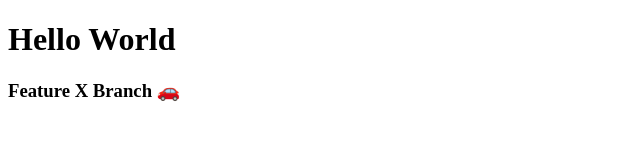
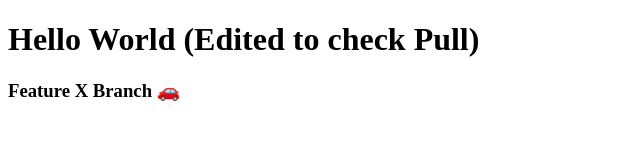
Before and after one commit to CTAditya/GithubTest, a plain HTML site: page index.html in a window 1280 px wide. Shown: the whole page, without its empty margins (0-640 px from the left). Drawn offline with Linux system fonts and the light colour scheme.

Commit message:
Adding changes to match the latest main branch

```diff
--- a/index.html
+++ b/index.html
@@ -6,7 +6,7 @@
     <title>Github Test</title>
 </head>
 <body>
-    <h1>Hello World</h1>
+    <h1>Hello World (Edited to check Pull)</h1>
     <h3>Feature X Branch 🚗</h3>
 </body>
 </html>
```
